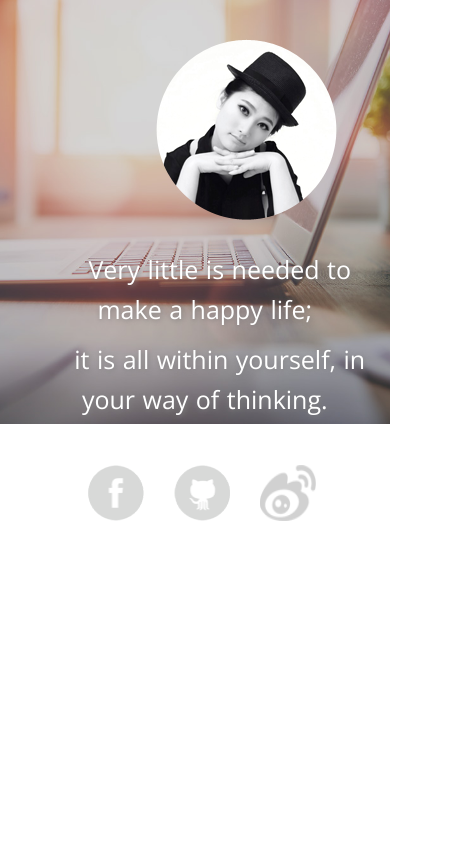
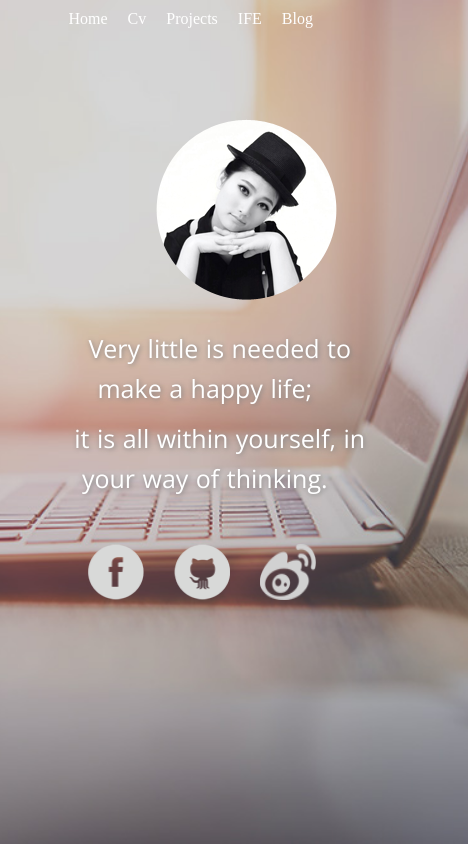
Before and after one commit to xyoscer/xyoscer.github.io, a plain HTML site: page index.html in a window 390 px wide. Shown: the whole page, 468 px wide, since content can reach past the window. Drawn offline with nearby package versions, Linux system fonts and the light colour scheme.

Commit message:
改变样式

```diff
--- a/css/zhuye.css
+++ b/css/zhuye.css
@@ -2,8 +2,11 @@
    margin:0;
    padding:0;
  }
+ html,body{
+ 	height: 100%;
+ }
  body{
- 	    background: #eabee9;
+
         background-color: #fff;
 	    background-image:url("../img/bg.jpg");
         background-size:cover;
@@ -12,16 +15,12 @@
         background-position: center center;
 
  }
-#container{
-	  height: 100%;
-
-}
 
 header{
 	width: 100%;
 	margin-left: 70%;
-	z-index: 9999;
-    position: fixed;
+
+
 }
 ul{
   height:60px;
@@ -45,12 +44,13 @@ header>ul>li>a:hover{
 }
 #profile{
 	display: inline-block;
-	margin-top: 10%;
+	margin-top: 15%;
 	margin-left: 40% ;
 
 }
 #quote{
 	 margin-top: 5%;
+
 }
 .quote{
 
@@ -63,17 +63,16 @@ header>ul>li>a:hover{
     line-height: 40px;
 	font-family: 'Open Sans', sans-serif;
 }
-footer{
-	height: 60px;
-	margin-top: 8%;
+#footer{
+	width: 100%;
+	margin-top: 2%;
 	margin-left: 40%;
-	z-index: 9999;
-    position: fixed;
+
 }
-footer>ul>li{
+#footer>ul>li{
 	padding-right: 40px;
 }
-footer>ul>li>a>img:hover{
+#footer>ul>li>a>img:hover{
 	background-color: #fff;
 	border-radius: 100%;
 	opacity: .8;
@@ -99,10 +98,12 @@ footer>ul>li>a>img:hover{
 	span{
 		 display: inline-block;
 	  }
-
-	  header>ul{
-       display: none;
-      }
+     body{
+     	height: 100%;
+     }
+	 /*  header>ul{
+	        display: none;
+	       } */
 
       header{
       	width: 100%;
@@ -116,11 +117,11 @@ footer>ul>li>a>img:hover{
     padding:5px;
 
      }
-   footer{
+   #footer{
 	margin-top: 8%;
 	margin-left: 20%;
 }
-   footer>ul>li{
+   #footer>ul>li{
 	padding-right: 20px;
 }
 
--- a/index.html
+++ b/index.html
@@ -18,22 +18,23 @@
 		</ul>
 </header>
 <div id="container">
+
 		 <img id= "profile" src="img/profile.png" alt="">
-		 <div id="quote">
+ <div id="quote">
 		 <p class="quote">&nbsp;&nbsp;&nbsp;&nbsp;Very little is needed to make a happy life;</p>
 		 <p class="quote">&nbsp;&nbsp;&nbsp;
           it is all within yourself, in your way of thinking. </p>
-		 </div>
+	 </div>
 
-
-
-</div>
-<footer>
+<div id="footer">
 <ul>
 	<li><a href=""><img src="img/1.png" alt="" width="56px" height="56px"></a></li>
 	<li><a href=""><img src="img/2.png" alt=""width="56px" height="56px"></a></li>
 	<li><a href=""><img src="img/3.png" alt="" width="56px" height="56px"></a></li>
 </ul>
-</footer>
+
+ </div>
+</div>
+
 </body>
 </html>
```
